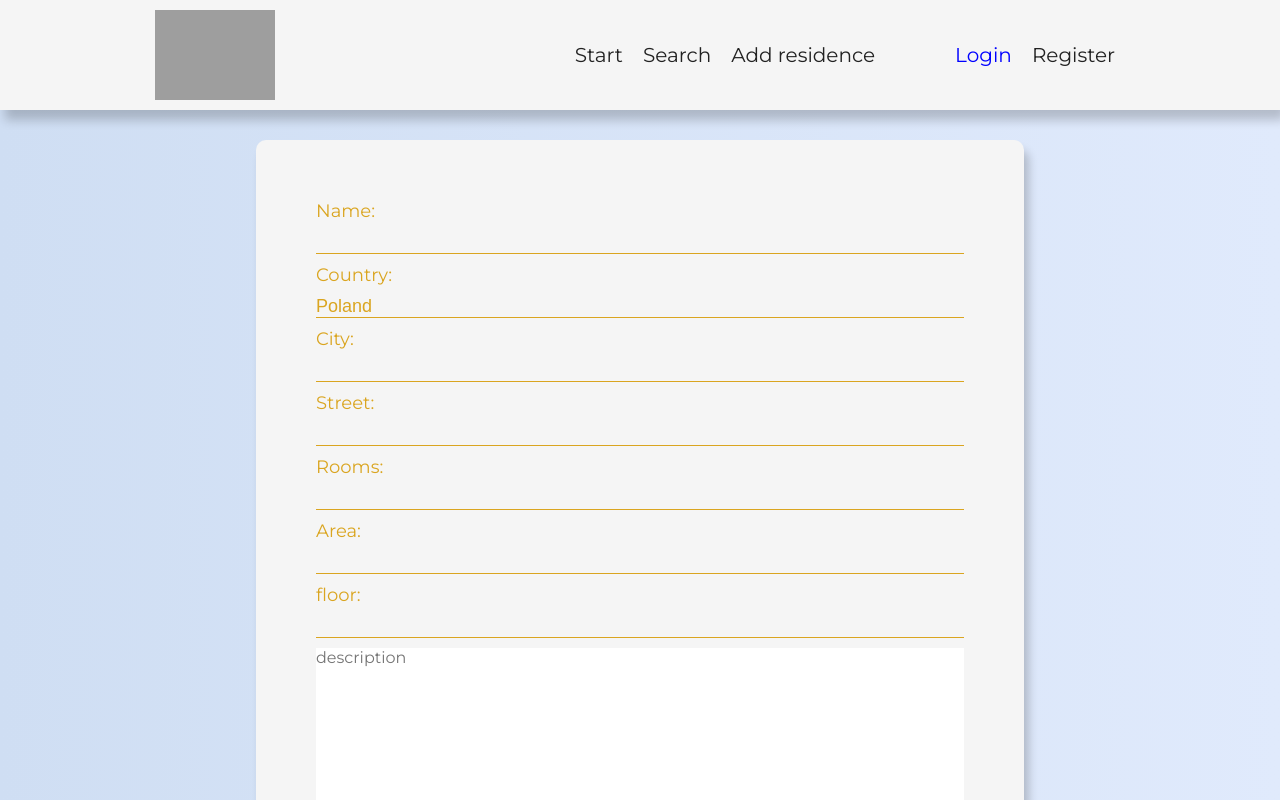
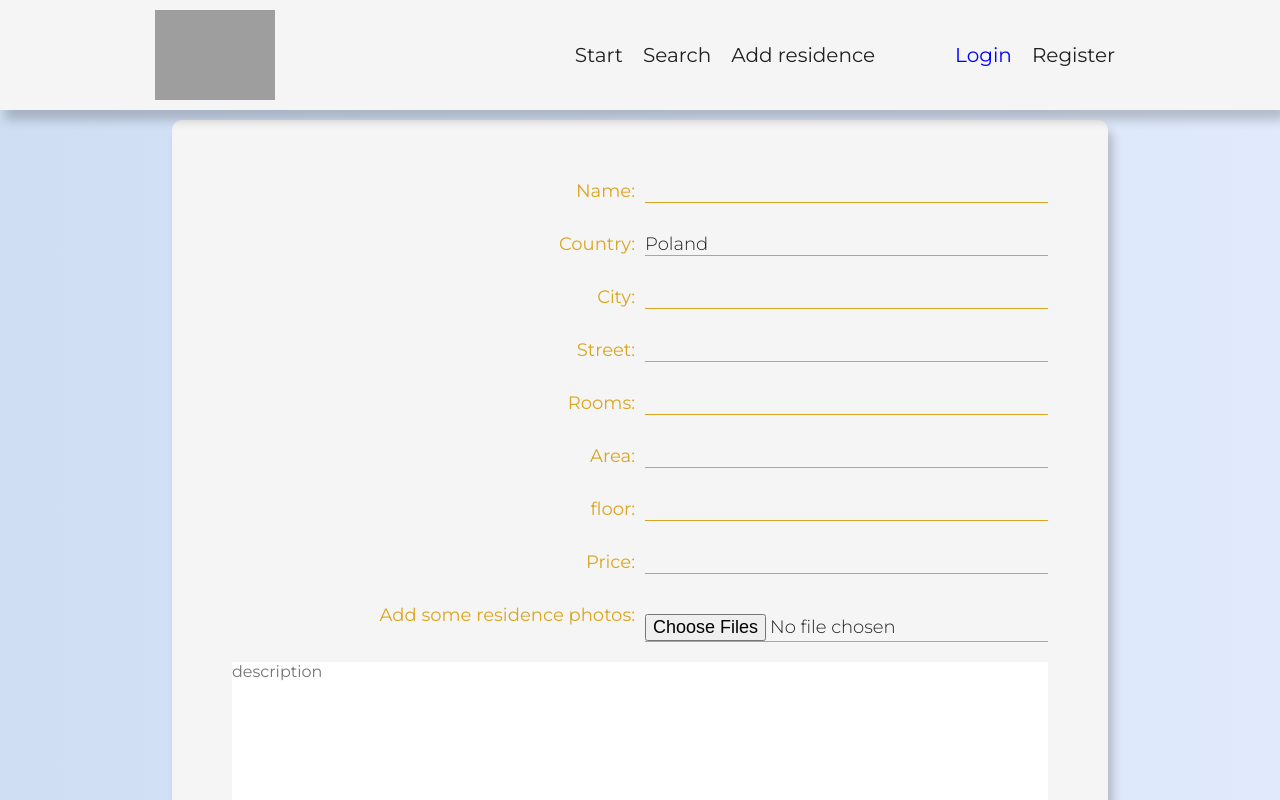
Before and after one commit to PiotrGrzy/residences, a React (Create React App) app in the folder client/: page /add in a window 1280 px wide. Shown: the top 800 px of the page. Built offline with nearby package versions, Linux system fonts and the light colour scheme; grey boxes are pictures that could not be loaded.

Commit message:
add new home form validation

```diff
--- a/client/src/actions/index.js
+++ b/client/src/actions/index.js
@@ -48,19 +48,12 @@ export const registerUser = formData => async dispatch => {
   } catch (err) {
     console.log(err);
   }
-  // var myHeaders = new Headers();
-  // myHeaders.append('Content-Type', 'application/json');
+};
 
-  // var raw = JSON.stringify(formData);
-
-  // var requestOptions = {
-  //   method: 'POST',
-  //   headers: myHeaders,
-  //   body: raw
-  // };
-
-  // fetch('127.0.0.1:5000/api/users', requestOptions)
-  //   .then(response => response.text())
-  //   .then(result => console.log(result))
-  //   .catch(error => console.log('error', error));
+export const addHome = formData => async dispatch => {
+  try {
+    console.log(formData);
+  } catch (err) {
+    console.log(err);
+  }
 };
--- a/client/src/actions/types.js
+++ b/client/src/actions/types.js
@@ -1,4 +1,7 @@
 export const FETCH_HOMES = 'FETCH_HOMES';
 export const FETCH_SINGLE = 'FETCH_SINGLE';
+export const ADD_HOME = 'ADD_HOME';
+export const DELETE_HOME = 'DELETE_HOME';
+export const UPDATE_HOME = 'UPDATE_HOME';
 export const LOGIN_USER = 'LOGIN_USER';
 export const REGISTER_USER = 'REGISTER_USER';
--- a/client/src/components/app.scss
+++ b/client/src/components/app.scss
@@ -23,20 +23,33 @@ html {
   //     #2f80ed,
   //     #56ccf2
   //   ); /* W3C, IE 10+/ Edge, Firefox 16+, Chrome 26+, Opera 12+, Safari 7+ */
-  background: #e0eafc; /* fallback for old browsers */
-  background: -webkit-linear-gradient(
-    to right,
-    #cfdef3,
-    #e0eafc
-  ); /* Chrome 10-25, Safari 5.1-6 */
-  background: linear-gradient(
-    to right,
-    #cfdef3,
-    #e0eafc
-  ); /* W3C, IE 10+/ Edge, Firefox 16+, Chrome 26+, Opera 12+, Safari 7+ */
+  background: #e0eafc;
+  /* fallback for old browsers */
+  background: -webkit-linear-gradient(to right,
+      #cfdef3,
+      #e0eafc);
+  /* Chrome 10-25, Safari 5.1-6 */
+  background: linear-gradient(to right,
+      #cfdef3,
+      #e0eafc);
+  /* W3C, IE 10+/ Edge, Firefox 16+, Chrome 26+, Opera 12+, Safari 7+ */
 }
 
 .main {
   min-height: 98vh;
-  padding-top: 10rem;
+  padding-top: 8rem;
 }
+
+.input-wrapper {
+  transform: translateY(-1rem);
+  position: relative;
+  width: 100%;
+}
+
+.form-error-info {
+  font-size: 1.4rem;
+  color: #ff5252;
+  position: absolute;
+  bottom: -1rem;
+  left: 0;
+}
--- a/client/src/components/homes/AddHome.js
+++ b/client/src/components/homes/AddHome.js
@@ -1,84 +1,198 @@
 import React from 'react';
+import { connect } from 'react-redux';
+import { useForm } from 'react-hook-form';
+
+import { addHome } from '../../actions';
 
 import './add-home.scss';
 
-const AddHome = () => {
+const AddHome = props => {
+  const defaultValues = {
+    title: '',
+    country: 'Poland',
+    city: '',
+    street: '',
+    rooms: '',
+    area: '',
+    floor: '',
+    price: '',
+    description: ''
+  };
+
+  const { register, handleSubmit, watch, errors, reset } = useForm({
+    defaultValues
+  });
+
+  const onSubmit = data => {
+    if (props.user.isSignedIn) {
+      const newHomeData = {
+        data: data,
+        user: props.user
+      };
+      props.addHome(newHomeData);
+    } else {
+      alert('U must be signed in to add new residence');
+    }
+  };
+
   return (
     <div className="addhome">
-      <form action="" className="addhome__form">
+      <form className="addhome__form" onSubmit={handleSubmit(onSubmit)}>
         <label htmlFor="title" className="addhome__label">
           Name:
         </label>
+        <div className="input-wrapper">
           <input
             type="text"
-          required
             className="addhome__input"
             id="title"
             name="title"
+            ref={register({ required: true, minLength: 6 })}
           />
-        <label htmlFor="phone" className="addhome__label">
+          {errors.name && (
+            <span className="form-error-info">
+              Title is required, it must be at least 6chars long.
+            </span>
+          )}
+        </div>
+
+        <label htmlFor="country" className="addhome__label">
           Country:
         </label>
+        <div className="input-wrapper">
           <input
             type="text"
-          required
             className="addhome__input"
-          id="contry"
-          name="contry"
-          value="Poland"
+            id="country"
+            name="country"
+            ref={register({ required: true })}
           />
+          {errors.country && (
+            <span className="form-error-info">Country is required</span>
+          )}
+        </div>
+
         <label htmlFor="city" className="addhome__label">
           City:
         </label>
+        <div className="input-wrapper">
           <input
-          type="city"
-          required
+            type="text"
             className="addhome__input"
             id="city"
             name="city"
+            ref={register({ required: true })}
           />
+          {errors.city && (
+            <span className="form-error-info">City is required</span>
+          )}
+        </div>
+
         <label htmlFor="street" className="addhome__label">
           Street:
         </label>
+        <div className="input-wrapper">
           <input
-          type="street"
-          required
+            type="text"
             className="addhome__input"
             id="street"
             name="street"
+            ref={register}
           />
+        </div>
 
         <label htmlFor="rooms" className="addhome__label">
           Rooms:
         </label>
+        <div className="input-wrapper">
           <input
-          type="rooms"
-          required
+            type="text"
             className="addhome__input"
             id="rooms"
             name="rooms"
+            ref={register({
+              required: true,
+              pattern: /^([0-9]|[1-9][0-9]|100)$/
+            })}
           />
+          {errors.rooms && (
+            <span className="form-error-info">Number of rooms is required</span>
+          )}
+        </div>
 
         <label htmlFor="area" className="addhome__label">
           Area:
         </label>
+        <div className="input-wrapper">
           <input
-          type="area"
-          required
+            type="text"
             className="addhome__input"
             id="area"
             name="area"
+            ref={register({
+              required: true,
+              pattern: /^\d+$/
+            })}
           />
+          {errors.area && (
+            <span className="form-error-info">
+              Area of the residence is required
+            </span>
+          )}
+        </div>
 
         <label htmlFor="floor" className="addhome__label">
           floor:
         </label>
+        <div className="input-wrapper">
           <input
-          type="floor"
-          required
+            type="text"
             className="addhome__input"
             id="floor"
             name="floor"
+            ref={register({
+              required: true,
+              pattern: /^\d+$/
+            })}
+          />
+          {errors.floor && (
+            <span className="form-error-info">
+              Floor of the residence is required
+            </span>
+          )}
+        </div>
+
+        <label htmlFor="price" className="addhome__label">
+          Price:
+        </label>
+        <div className="input-wrapper">
+          <input
+            type="text"
+            className="addhome__input"
+            id="price"
+            name="price"
+            ref={register({
+              required: true,
+              pattern: /^\d+$/
+            })}
+          />
+          {errors.price && (
+            <span className="form-error-info">
+              Price of the residence is required
+            </span>
+          )}
+        </div>
+
+        <label htmlFor="images" className="addhome__label">
+          Add some residence photos:
+        </label>
+        <input
+          className="addhome__input"
+          type="file"
+          name="images"
+          id="images"
+          multiple
+          ref={register}
         />
         <textarea
           name="description"
@@ -87,6 +201,7 @@ const AddHome = () => {
           rows="10"
           placeholder="description"
           className="addhome__description"
+          ref={register}
         ></textarea>
 
         <button className="addhome__btn" type="submit">
@@ -97,4 +212,10 @@ const AddHome = () => {
   );
 };
 
-export default AddHome;
+const mapStateToProps = state => {
+  return {
+    user: state.user
+  };
+};
+
+export default connect(mapStateToProps, { addHome })(AddHome);
--- a/client/src/components/homes/Home.js
+++ b/client/src/components/homes/Home.js
@@ -4,6 +4,8 @@ import './home.scss';
 const Home = ({
   home: { _id, images, title, rooms, area, price, location, date, build, floor }
 }) => {
+  const dateDisplay = date.slice(0, 10);
+
   return (
     <li>
       <Link className="home" to={`homes/${_id}`}>
@@ -39,7 +41,7 @@ const Home = ({
             </p>
           </div>
           <p className="home__date">
-            <span>Added: </span> {date}
+            <span>Added: </span> {dateDisplay}
           </p>
         </div>
       </Link>
--- a/client/src/components/homes/add-home.scss
+++ b/client/src/components/homes/add-home.scss
@@ -1,16 +1,18 @@
 @import '../vars';
 
 .addhome {
-  margin-top: 4rem;
+  margin: 4rem 0;
   display: flex;
   justify-content: center;
   align-items: center;
 
   &__form {
-    width: 60vw;
+    //width: 60vw;
     max-width: 100rem;
-    display: flex;
-    flex-direction: column;
+    display: grid;
+    grid-template-columns: 1fr 1fr;
+    gap: 1rem;
+    justify-items: end;
     padding: 6rem;
     background-color: whitesmoke;
     border-radius: 10px;
@@ -29,17 +31,33 @@
     border-bottom: 1px solid $color-font-gold;
     background-color: whitesmoke;
     margin: 1rem 0;
+    width: 100%;
+    color: $color-font-dark;
+    font-family: inherit;
+    font-weight: 300;
   }
 
   &__description {
     border: none;
     font-size: 1.6rem;
     font-family: inherit;
+    grid-column: 1/-1;
+    justify-self: normal;
   }
 
   &__btn {
     cursor: pointer;
     padding: 1rem;
     border: none;
+    grid-column: 1/-1;
+    justify-self: normal;
+    background-color: $color-font-gold;
+    color: whitesmoke;
+    opacity: .5;
+    transition: opacity .2;
+  }
+
+  &__btn:hover {
+    opacity: 1;
   }
 }
--- a/client/src/components/user/login.scss
+++ b/client/src/components/user/login.scss
@@ -1,7 +1,9 @@
 @import '../vars';
 
 .login {
-  height: 60vh;
+
+  margin: 4rem 0;
+
   display: flex;
   justify-content: center;
   align-items: center;
--- a/client/src/components/user/register.scss
+++ b/client/src/components/user/register.scss
@@ -1,10 +1,10 @@
 @import '../vars';
 
 .register {
-  height: 60vh;
   display: flex;
   justify-content: center;
   align-items: center;
+  margin: 4rem 0;
 
   &__form {
     width: 60vw;
```
Lines whose indentation alone changed are shown as unchanged.
